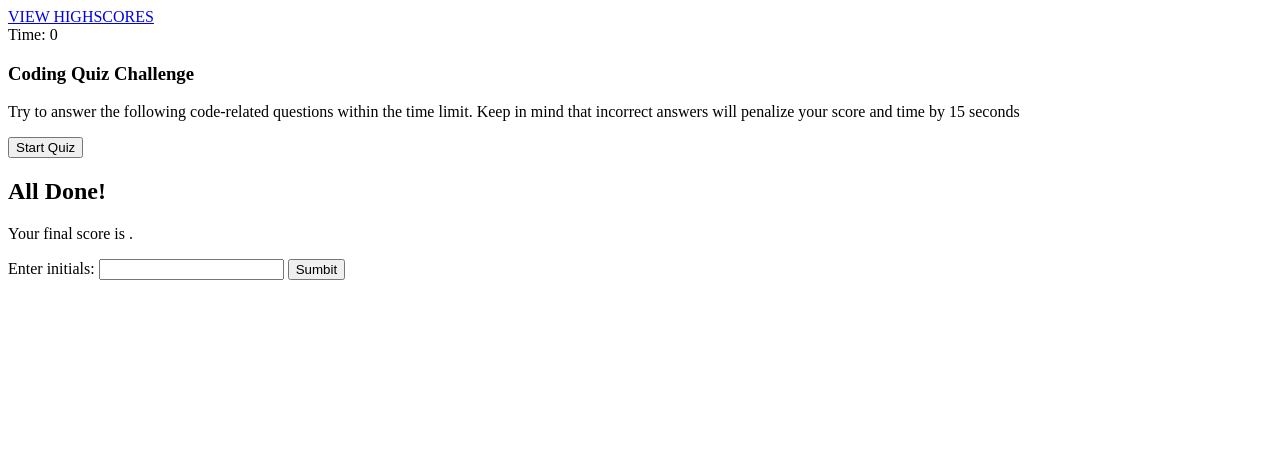
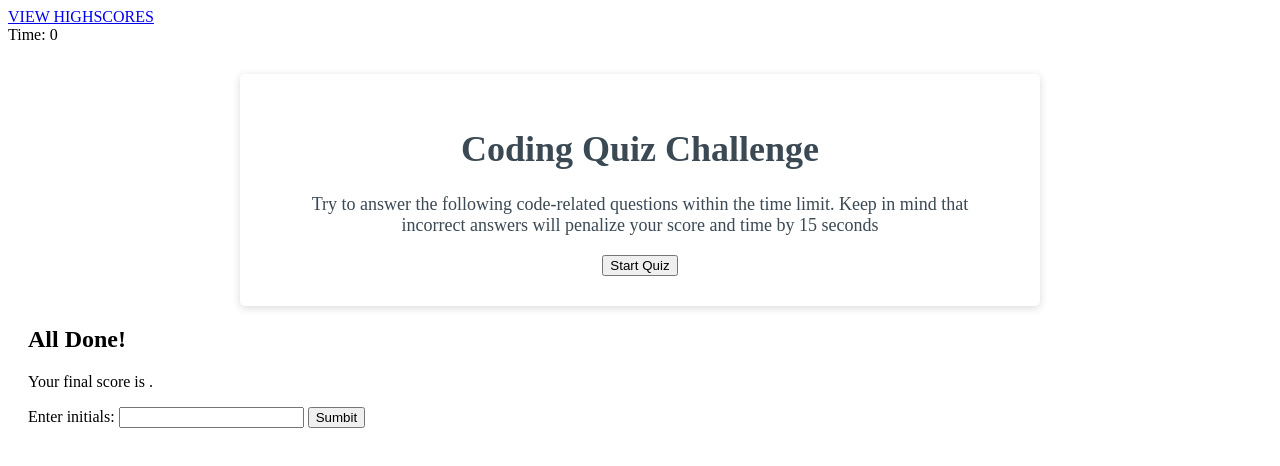
Before and after one commit to bmfoster5/Code-Quiz, a plain HTML site: page index.html in a window 1280 px wide. Drawn offline with Linux system fonts and the light colour scheme.

Commit message:
askBCS commit

```diff
--- /dev/null
+++ b/assets/css/style.css
@@ -0,0 +1,58 @@
+*,
+*::before,
+*::after {
+    box-sizing: border-box;
+}
+
+.wrapper {
+    height: 100%;
+    margin: 0;
+    padding: 0;
+}
+
+body {
+    font-family: 'Times New Roman', Times, serif;
+}
+
+.wrapper {
+    padding-top: 30px;
+    padding-left: 20px;
+    padding-right: 20px;
+}
+
+header {
+    text-align: center;
+    padding: 20px;
+    padding-top: 0px;
+    color: hsl(206, 17%, 28%);
+}
+
+h1 {
+    display: block;
+    font-size: 2em;
+    margin-block-start: 0.67em;
+    margin-block-end: 0.67em;
+    margin-inline-start: 0px;
+    margin-inline-end: 0px;
+    font-weight: bold;
+}
+
+.start {
+    background-color: #FAF187 (0, 0%, 100%);
+    border-radius: 5px;
+    border-width: 1px;
+    box-shadow: rgba(0, 0, 0, 0.15) 0px 2px 8px 0px;
+    color: hsl(206, 17%, 28%);
+    text-align: center;
+    font-size: 18px;
+    margin: 0 auto;
+    max-width: 800px;
+    padding: 30px 40px;
+}
+
+#start {
+    cursor: pointer;
+}
+#submit {
+    cursor: pointer;
+}
--- a/index.html
+++ b/index.html
@@ -7,7 +7,7 @@
     <meta name="viewport" content="width=device-width, initial-scale=1.0">
     <title>Code Quiz</title>
 
-    <link rel="" stylesheet" href="./Code-Quiz/assets/css/css.style" />
+    <link rel="stylesheet" href="./assets/css/style.css" />
 </head>
 
 <body>
@@ -41,7 +41,7 @@
         <article id="feedback" class="feedback hide"></article>
     </section>
 
-    <script src="./Code-Quiz/assets/js.js/script.js"></script>
+    <script src="./assets/js.js/script.js"></script>
 
 
 </body>
```
Also changed, not shown: assets/js.js/script.js (+14 -0 lines), 1 other file.
